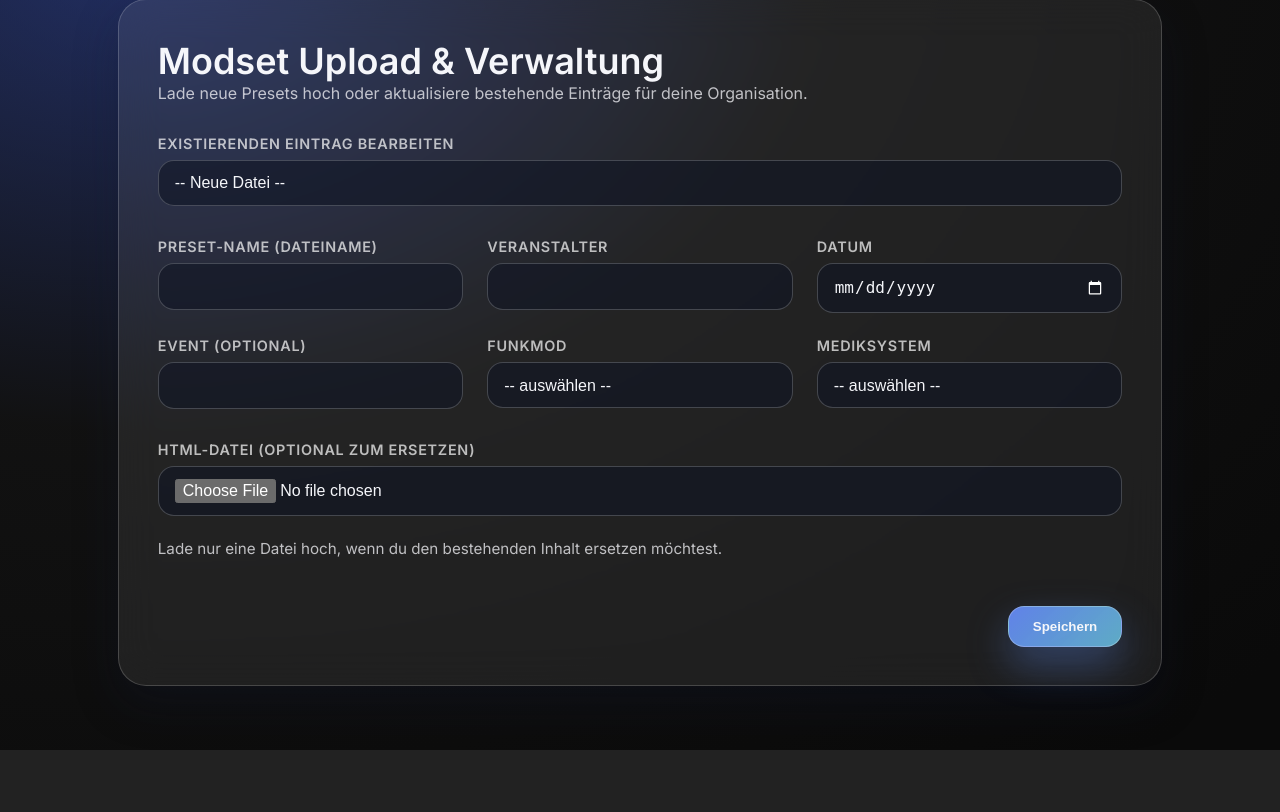
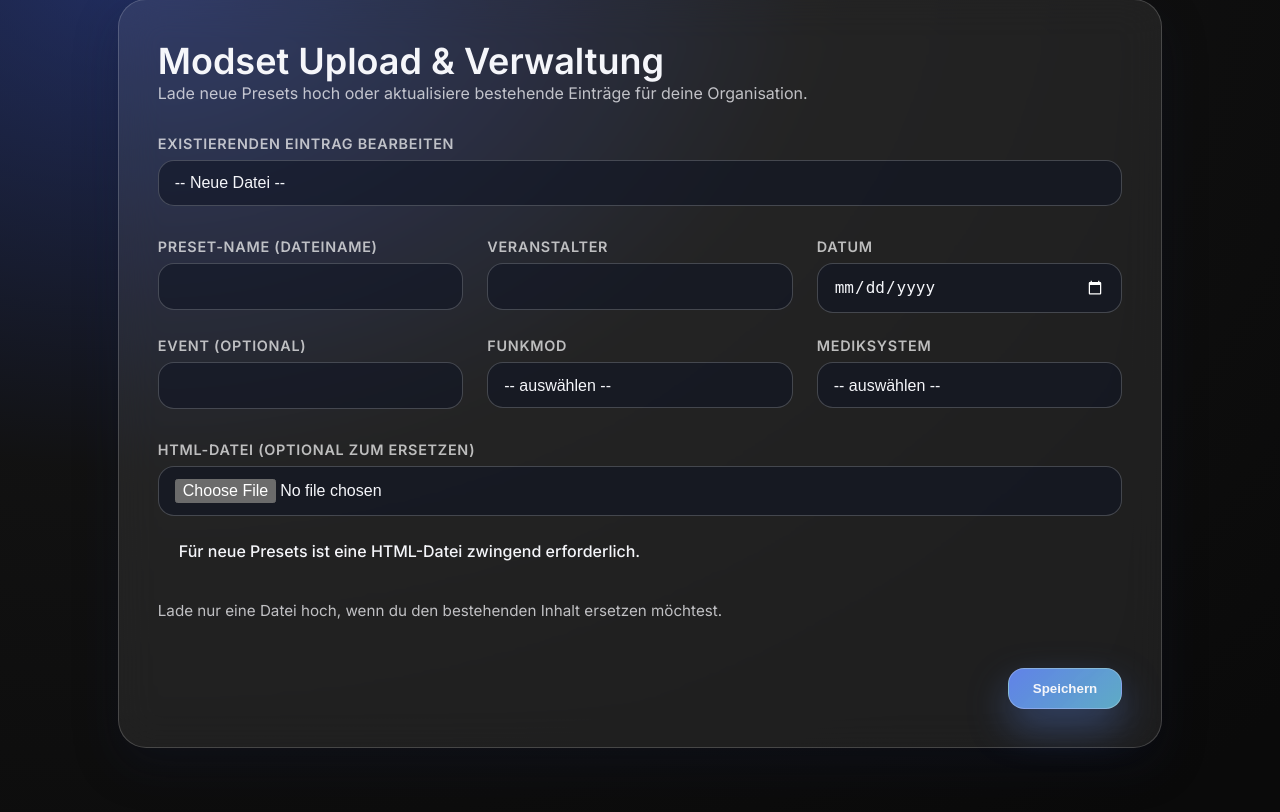
Before and after one commit to sancron/Workshop-HTML-Webseite, a PHP site: page /upload.php in a window 1280 px wide. Shown: the part 140-952 px from the top of the page. Before the commit the page ends 890 px from the top, so only its background shows below. Run offline with PHP 8.4, Linux system fonts and the light colour scheme; the visitor is signed in with stand-in values (Sample User, id 1).

Commit message:
Enforce HTML upload for new presets

```diff
--- a/upload.php
+++ b/upload.php
@@ -108,6 +108,7 @@ $loadedData = [
     'mediksystem' => ''
 ];
 $message = '';
+$messageType = 'success';
 
 if (isset($_POST['delete']) && !empty($_POST['existing_file'])) {
     $fileToDelete = basename($_POST['existing_file']);
@@ -127,15 +128,27 @@ if (isset($_POST['delete']) && !empty($_POST['existing_file'])) {
     $event = htmlspecialchars($_POST['event'] ?? '');
     $funkmod = htmlspecialchars($_POST['funkmod']);
     $mediksystem = htmlspecialchars($_POST['mediksystem']);
-    $htmlFile = $_FILES['html_file']['name'];
+    $fileInfo = $_FILES['html_file'] ?? ['name' => '', 'tmp_name' => '', 'error' => UPLOAD_ERR_NO_FILE];
+    $htmlFile = $fileInfo['name'] ?? '';
+    $tmpName = $fileInfo['tmp_name'] ?? '';
+    $fileError = $fileInfo['error'] ?? UPLOAD_ERR_NO_FILE;
+    $hasUploadedFile = !empty($tmpName) && $fileError === UPLOAD_ERR_OK;
     $isEdit = !empty($_POST['existing_file']);
 
+    if ($fileError !== UPLOAD_ERR_OK && $fileError !== UPLOAD_ERR_NO_FILE) {
+        $message = 'Die HTML-Datei konnte nicht hochgeladen werden. Bitte versuche es erneut.';
+        $messageType = 'error';
+    } elseif (!$isEdit && !$hasUploadedFile) {
+        $message = 'Für neue Presets muss eine HTML-Datei hochgeladen werden.';
+        $messageType = 'error';
+    } else {
         $finalFileName = $isEdit ? basename($_POST['existing_file']) : $htmlFile;
 
-    if (!empty($_FILES['html_file']['tmp_name'])) {
-        move_uploaded_file($_FILES['html_file']['tmp_name'], $uploadDir . $finalFileName);
+        if ($hasUploadedFile && $finalFileName !== '') {
+            move_uploaded_file($tmpName, $uploadDir . $finalFileName);
         }
 
+        if ($finalFileName !== '') {
             $jsonData = json_encode([
                 'organizer' => $organizer,
                 'date' => $date,
@@ -148,6 +161,12 @@ if (isset($_POST['delete']) && !empty($_POST['existing_file'])) {
 
             $message = $isEdit ? 'Eintrag erfolgreich aktualisiert.' : 'Neuer Eintrag erfolgreich gespeichert.';
             $existingFile = $finalFileName;
+            $messageType = 'success';
+        } else {
+            $message = 'Es konnte kein gültiger Dateiname ermittelt werden.';
+            $messageType = 'error';
+        }
+    }
 }
 
 if ($existingFile) {
@@ -189,7 +208,7 @@ if ($existingFile) {
     </header>
 
     <?php if ($message): ?>
-        <div class="alert alert-success"><?= $message ?></div>
+        <div class="alert alert-<?= $messageType === 'error' ? 'error' : 'success' ?>"><?= $message ?></div>
     <?php endif; ?>
 
     <div class="glass-card form-card">
@@ -262,6 +281,7 @@ if ($existingFile) {
                 <div class="form-group">
                     <label for="html_file">HTML-Datei (optional zum Ersetzen)</label>
                     <input type="file" name="html_file" id="html_file" class="form-control">
+                    <div class="alert alert-info">Für neue Presets ist eine HTML-Datei zwingend erforderlich.</div>
                     <p class="status-text">Lade nur eine Datei hoch, wenn du den bestehenden Inhalt ersetzen möchtest.</p>
                 </div>
 
```
Lines whose indentation alone changed are shown as unchanged.
